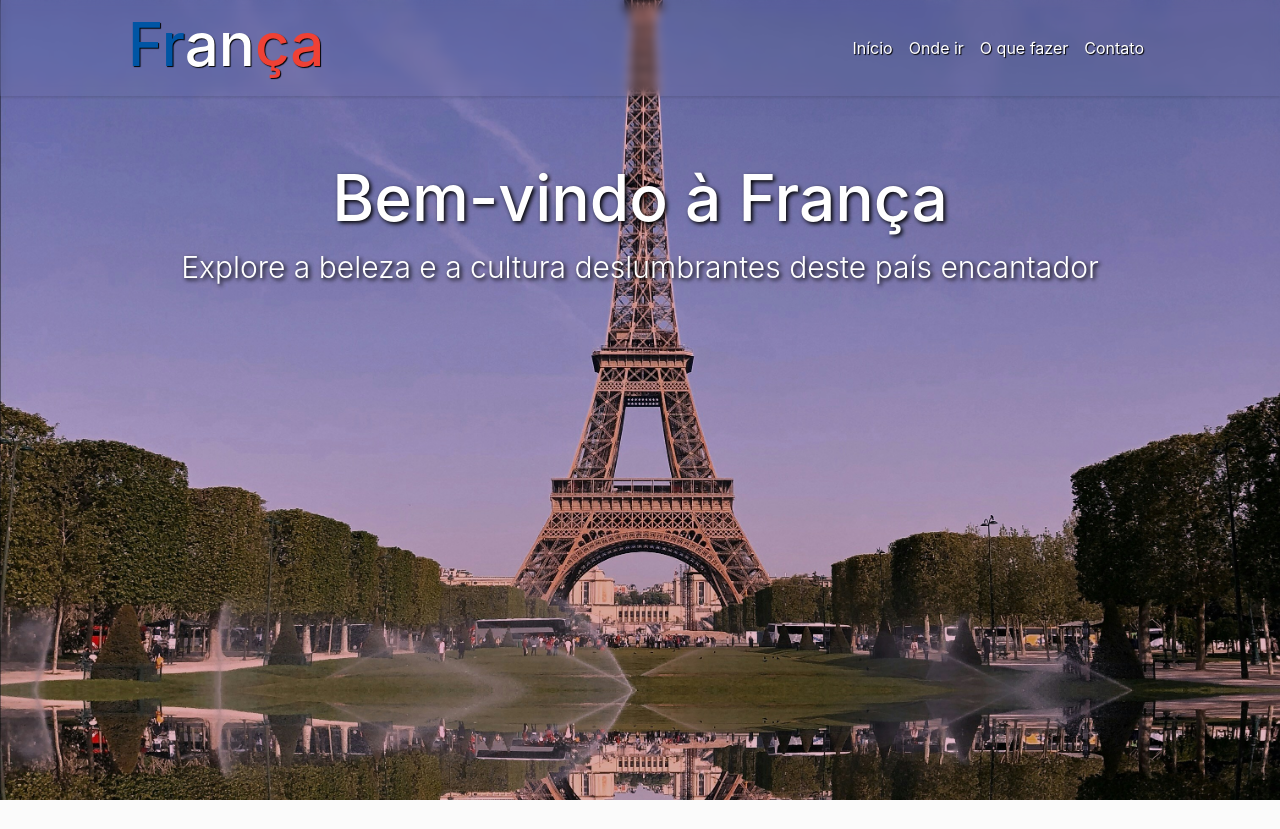
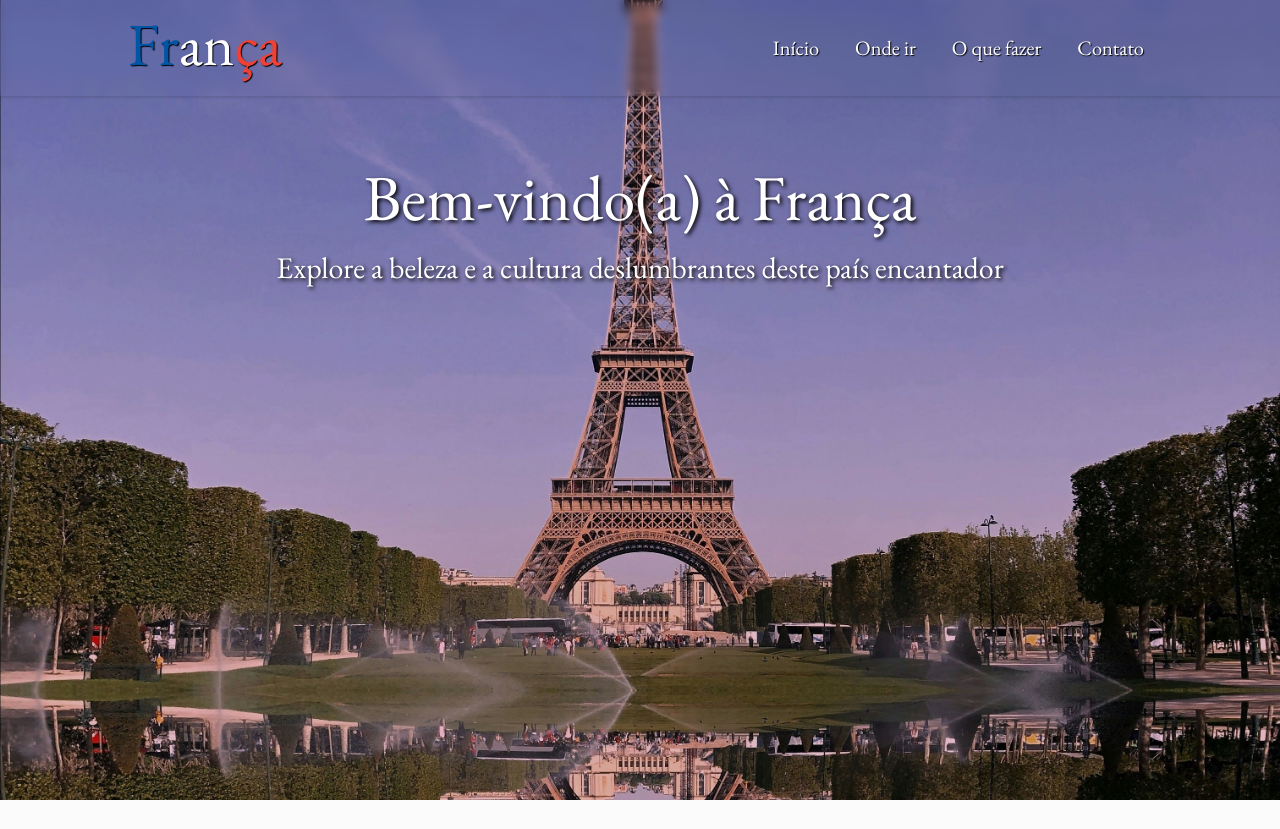
Before and after one commit to lzn1996/VoltaAoMundoFranca, a PHP site: page /pages/index.html in a window 1280 px wide. Shown: the top 829 px of the page. Run offline with PHP 8.4, Linux system fonts and the light colour scheme; some libraries are stand-ins or nearby versions.

Commit message:
feat: add compressed image, garamond font and fixing pages path

```diff
--- a/index.js
+++ b/index.js
@@ -6,7 +6,7 @@ const randomIntFromInterval = (min, max) => {
 };
 
 const generateImage = () => {
-  const rndInt = randomIntFromInterval(1, 4);
+  const rndInt = randomIntFromInterval(1, 5);
 
   jumbotronContainer.forEach((item) => {
     item.setAttribute(
--- a/pages/index.html
+++ b/pages/index.html
@@ -10,29 +10,33 @@
       rel="stylesheet"
     />
     <!-- Custom CSS -->
+
     <link rel="preload" href="../assets/" as="image" />
     <link rel="preload" href="../assets/img/2.jpg" as="image" />
     <link rel="preload" href="../assets/img/3.jpg" as="image" />
     <link rel="preload" href="../assets/img/4.jpg" as="image" />
-    <link rel="stylesheet" href="../styles.css">
+    <link rel="preload" href="../assets/img/5.jpg" as="image" />
+    <link rel="stylesheet" href="../styles.css" />
+
   </head>
   <body>
     <!-- Navbar -->
     <nav
       class="navbar navbar-expand-lg navbar-light bg-light fixed-top w-100 bg-transparent nav-custom flex-row"
     >
-    <div class="d-flex justify-content-between align-items-center w-100 flex-column flex-lg-row">
-      <a href="/" class="text-decoration-none">
+      <div class="d-flex justify-content-between w-100 flex-lg-row">
+        <a href="/pages/index.html" class="text-decoration-none">
           <div>
-          <h1 class="d-flex align-items-center "><span class="header-title title-begin text-shadow">Fr</span
+            <h1>
+              <span class="header-title title-begin text-shadow">Fr</span
               ><span class="header-title title-mid text-shadow">an</span
-            ><span class="header-title title-end text-shadow">ça</span></a
-          >
+              ><span class="header-title title-end text-shadow">ça</span>
+            </h1>
           </div>
         </a>
-      </h1>
+        <div class="d-flex flex-column ">
           <button
-        class="navbar-toggler "
+            class="navbar-toggler"
             type="button"
             data-toggle="collapse"
             data-target="#navbarSupportedContent"
@@ -42,32 +46,33 @@
           >
             <span class="navbar-toggler-icon"></span>
           </button>
-      <div class="collapse navbar-collapse " id="navbarSupportedContent">
-        <ul class="navbar-nav ml-auto text-white">
+          <div class="collapse navbar-collapse" id="navbarSupportedContent">
+            <ul class="navbar-nav ml-auto text-white" style="gap: 20px !important">
               <li class="nav-item">
                 <a
-              class="nav-link text-white text-shadow display-5"
+                  class="nav-link text-white text-shadow list"
                   href="/pages/index.html"
                   >Início</a
                 >
               </li>
               <li class="nav-item active">
                 <a
-              class="nav-link text-white text-shadow display-5"
+                  class="nav-link text-white text-shadow list"
                   href="/pages/onde-ir.html"
                   >Onde ir <span class="sr-only">(current)</span></a
                 >
               </li>
               <li class="nav-item">
                 <a
-              class="nav-link text-white text-shadow display-5"
+                  class="nav-link text-white text-shadow list"
                   href="/pages/o-que-fazer.html"
                   >O que fazer</a
                 >
               </li>
-
               <li class="nav-item">
-            <a class="nav-link text-white text-shadow display-5" href="/pages/contato.html"
+                <a
+                  class="nav-link text-white text-shadow list"
+                  href="/pages/contato.html"
                   >Contato</a
                 >
               </li>
@@ -76,11 +81,10 @@
       </div>
     </nav>
     <main>
-
       <!-- Jumbotron -->
       <div class="jumbotron jumbotron-fluid">
-      <div class="container text-center" style="width: 100%;">
-        <h1 class='jumbo-title'>Bem-vindo à França</h1>
+        <div class="container text-center" style="width: 100%">
+          <h1 class="jumbo-title">Bem-vindo(a) à França</h1>
           <p class="lead jumbo-paragraph">
             Explore a beleza e a cultura deslumbrantes deste país encantador
           </p>
@@ -89,15 +93,14 @@
 
       <!-- Conteúdo -->
 
-
       <section class="container-fluid padding">
         <div class="row">
           <div class="col-md-6">
             <h2>Paris</h2>
             <p>
-            Paris, a capital da França, é conhecida como a Cidade Luz. É famosa
-            por sua arquitetura deslumbrante, culinária requintada e arte
-            inigualável.
+              Paris, a capital da França, é conhecida como a Cidade Luz. É
+              famosa por sua arquitetura deslumbrante, culinária requintada e
+              arte inigualável.
             </p>
           </div>
           <div class="col-md-6">
--- a/styles.css
+++ b/styles.css
@@ -1,3 +1,13 @@
+@font-face {
+  font-family: "aaa";
+  src: url("./font/EBGaramond-Regular.ttf") format("woff2"),
+    url("./font/EBGaramond-Regular.ttf") format("woff");
+}
+
+body {
+  font-family: "aaa", sans-serif;
+}
+
 body {
   width: 100%;
   overflow-x: hidden;
@@ -29,12 +39,15 @@ main {
   height: 100vh;
   padding-top: 20vh;
 }
+
 .navbar {
   box-shadow: 0px 2px 2px rgba(0, 0, 0, 0.1);
 }
+
 .navbar-nav .nav-link {
   color: #333;
 }
+
 .header-title {
   font-size: clamp(30px, 5vw, 60px);
 }
@@ -42,15 +55,23 @@ main {
 .title-begin {
   color: #0055a4;
 }
+
 .title-mid {
   color: #ffffff;
 }
+
 .title-end {
   color: #ef4135;
 }
+
+.list {
+  font-size: clamp(20px, 1.6vw, 32px);
+}
+
 .text-shadow {
   text-shadow: 1px 1px 1px rgba(0, 0, 0, 1);
 }
+
 .jumbo-title {
   font-size: clamp(24px, 5vw, 100px);
 }
@@ -59,6 +80,7 @@ main {
   font-size: clamp(20px, 3vw, 30px);
   color: white;
 }
+
 .nav-custom {
   backdrop-filter: blur(5px);
   display: flex;
```
Also changed, not shown: pages/contato.html (+9 -8 lines), pages/o-que-fazer.html (+21 -20 lines), pages/onde-ir.html (+9 -5 lines), assets/img/1.jpg, assets/img/2.jpg, font/EBGaramond-Regular.ttf (added), 2 other files. Lines whose indentation alone changed are shown as unchanged.
